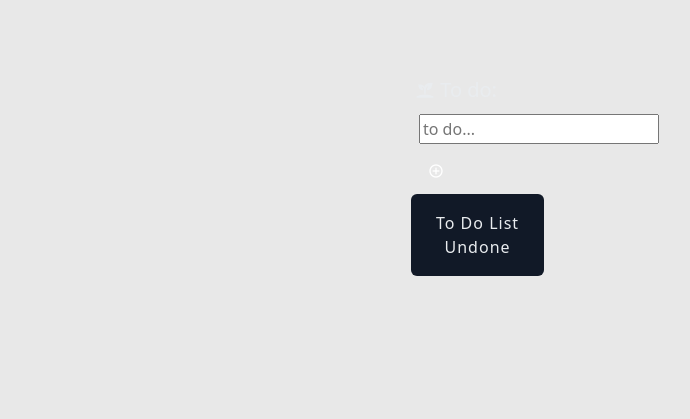
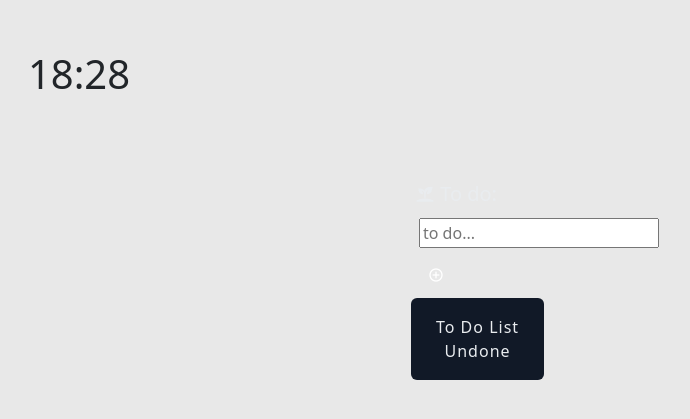
Before and after one commit to rachel-gamble/inspire, a website with bundled scripts: page index.html in a window 1280 px wide. Shown: the part 109-528 px from the top of the page, without its empty margins (561-1251 px from the left). Built offline with nearby package versions, Linux system fonts and the light colour scheme; no server answers; a script that the page names is missing.

Commit message:
clock is working, little wonky

```diff
--- a/app/App.js
+++ b/app/App.js
@@ -1,14 +1,14 @@
 import { BackgroundController } from "./Controllers/BackgroundController.js"
 import { QuoteController } from "./Controllers/QuoteController.js";
 import { TodosController } from "./Controllers/TodosController.js";
-// import { ClockController } from "./Controllers/ClockController.js";
+import { ClockController } from "./Controllers/ClockController.js";
 // import { WeatherController } from "./Controllers/WeatherController.js";
 
 class App {
   backgroundController = new BackgroundController();
   quoteController = new QuoteController()
   todosController = new TodosController();
-  // clockController = new ClockController();
+  clockController = new ClockController();
   // weatherController = new WeatherController();
 }
 
--- a/app/AppState.js
+++ b/app/AppState.js
@@ -11,6 +11,11 @@ class AppState extends EventEmitter {
 
     quote = null
 
+    weather = []
+
+    // fahrenheit = true
+    time = { hour: null, minute: null }
+    brokenTime = false
 
 }
 
--- /dev/null
+++ b/app/Controllers/ClockController.js
@@ -0,0 +1,68 @@
+import { appState } from "../AppState.js";
+import { clockService } from "../Services/ClockService.js";
+import { Pop } from "../Utils/Pop.js";
+
+function _drawClock(){
+    let timeString = "";
+    timeString += appState.brokenTime ? (appState.time.hour % 12 === 0 ? "12" : appState.time.hour % 12) : (appState.time.hour < 10 ? "0" + appState.time.hour : appState.time.hour);
+    timeString += ":";
+    timeString += appState.time.minute < 10 ? "0" + appState.time.minute : appState.time.minute;
+    if(appState.brokenTime){
+        timeString += appState.time.hour < 12 ? " AM" : " PM";
+    }
+    document.getElementById("clock").innerText = timeString;
+}
+
+export class ClockController{
+    constructor(){
+        appState.on("time", _drawClock);
+        appState.on("brokenTime", _drawClock);
+        _drawClock()
+    }
+
+    switchFormat(){
+        try {
+            clockService.switchFormat();
+        } catch (error) {
+            console.error("clock format error", error.message);
+            Pop.toast(error.message, "error");
+        }
+    }
+}
+
+
+
+
+
+
+
+
+
+// function _drawClock() {
+//     // let timeString = "";
+//     let currentTime = new Date();
+//     let h = currentTime.getHours()
+//     let m = currentTime.getMinutes();
+//     document.getElementById('clock').innerHTML = h + ":" + m;
+//     setTimeout('renderTime(), 1000');
+//     let dayTime = "AM";
+//     if (h === 0) {
+//         h = 12;
+//     } else if (h > 12) {
+//         h = h - 12;
+//         dayTime = "PM"
+//     }
+//     if (h < 10) {
+//         h = "0" + h;
+//     } if (m < 10) {
+//         m = "0" + m;
+//     }
+// }
+
+// export class ClockController {
+
+//     constructor() {
+//         _drawClock()
+//     }
+
+// }
--- /dev/null
+++ b/app/Services/ClockService.js
@@ -0,0 +1,33 @@
+import { appState } from "../AppState.js";
+
+function _renderTime() {
+    const newTime = new Date();
+    const newTimeObj = {
+        hour: newTime.getHours(),
+        minute: newTime.getMinutes()
+    }
+    appState.time = newTimeObj;
+    setTimeout(_renderTime, 1000);
+}
+
+function _saveFormat() {
+    window.localStorage.setItem("inspire_timeFormat", appState.brokenTime);
+}
+
+class ClockService {
+    constructor(){
+        let loadedFormat = window.localStorage.getItem("inspire_timeFormat");
+        if(loadedFormat){
+            appState.brokenTime = loadedFormat === "true" ? true : false;
+        }
+        _renderTime()
+    }
+
+    switchFormat(){
+        appState.brokenTime = !appState.brokenTime;
+        _saveFormat()
+    }
+
+}
+
+export const clockService = new ClockService();
--- a/assets/style/style.css
+++ b/assets/style/style.css
@@ -17,4 +17,5 @@ transform: translate(-50%, -50%);
 font-size: 50px;
 text-shadow: 2px;
 padding: 2px;
+box-shadow: 0 20px 30px rgba(0,0,0,0.2);
 }
--- a/index.html
+++ b/index.html
@@ -37,13 +37,19 @@
       <!-- MIDDLE CLOCK ROW -->
       <div class="row">
         <div class="col-12 text-center">
-          <span id="clock"></span>
+          <div class="p-4">
+            <h1><span id="clock" onclick="app.clockController.switchFormat()"></span></h1>
+          </div>
         </div>
       </div>
 
 
       <!-- BOTTOM // QUOTE ROW -->
       <div class="row">
+        <div class="row"> <div class="col-12"></div></div>
+        <div class="row"> <div class="col-12"></div></div>
+        <div class="row"> <div class="col-12"></div></div>
+        <div class="row"> <div class="col-12"></div></div>
         <div class="col-12 text-center p-4">
           <span id="quote">
             <!-- QUOTE HERE -->
```
